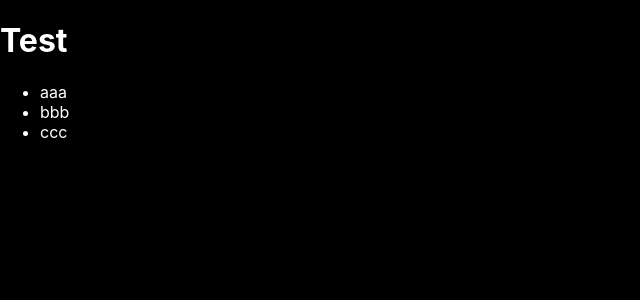
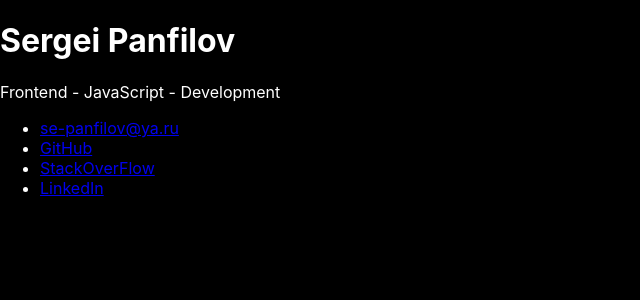
Before and after one commit to se-panfilov/se-panfilov.github.io, a React app: page / in a window 1280 px wide. Shown: the top 300 px of the page, without its empty margins (0-640 px from the left). Built offline with nearby package versions, Linux system fonts and the light colour scheme.

Commit message:
some texts

```diff
--- a/src/landing/Landing.js
+++ b/src/landing/Landing.js
@@ -5,42 +5,36 @@ export class Landing extends Component {
   render() {
     return (
       <div className="landing">
-        <h1>Test</h1>
-        <ul>
-          <li>aaa</li>
-          <li>bbb</li>
-          <li>ccc</li>
-        </ul>
-        {/*<h1>Sergei Panfilov</h1>*/}
-        {/*<p>Frontend - JavaScript - Development</p>*/}
-        {/*<section>*/}
-        {/*  <ul>*/}
-        {/*    <li>*/}
-        {/*      <a className="icon fa-envelope"*/}
-        {/*         href="mailto:se-panfilov@ya.ru">*/}
-        {/*        <span className="label">se-panfilov@ya.ru</span>*/}
-        {/*      </a>*/}
-        {/*    </li>*/}
-        {/*    <li>*/}
-        {/*      <a className="icon fa fa-github"*/}
-        {/*         href="https://github.com/se-panfilov">*/}
-        {/*        <span className="label">GitHub</span>*/}
-        {/*      </a>*/}
-        {/*    </li>*/}
-        {/*    <li>*/}
-        {/*      <a className="icon fa-stack-overflow"*/}
-        {/*         href="http://stackoverflow.com/users/930170/sergey-panfilov">*/}
-        {/*        <span className="label">StackOverFlow</span>*/}
-        {/*      </a>*/}
-        {/*    </li>*/}
-        {/*    <li>*/}
-        {/*      <a className="icon fa-linkedin"*/}
-        {/*         href="https://ru.linkedin.com/in/sepanfilov/en">*/}
-        {/*        <span className="label">LinkedIn</span>*/}
-        {/*      </a>*/}
-        {/*    </li>*/}
-        {/*  </ul>*/}
-        {/*</section>*/}
+        <h1>Sergei Panfilov</h1>
+        <p>Frontend - JavaScript - Development</p>
+        <section>
+          <ul>
+            <li>
+              <a className="icon fa-envelope"
+                 href="mailto:se-panfilov@ya.ru">
+                <span className="label">se-panfilov@ya.ru</span>
+              </a>
+            </li>
+            <li>
+              <a className="icon fa fa-github"
+                 href="https://github.com/se-panfilov">
+                <span className="label">GitHub</span>
+              </a>
+            </li>
+            <li>
+              <a className="icon fa-stack-overflow"
+                 href="http://stackoverflow.com/users/930170/sergey-panfilov">
+                <span className="label">StackOverFlow</span>
+              </a>
+            </li>
+            <li>
+              <a className="icon fa-linkedin"
+                 href="https://ru.linkedin.com/in/sepanfilov/en">
+                <span className="label">LinkedIn</span>
+              </a>
+            </li>
+          </ul>
+        </section>
       </div>)
   }
 }
```
